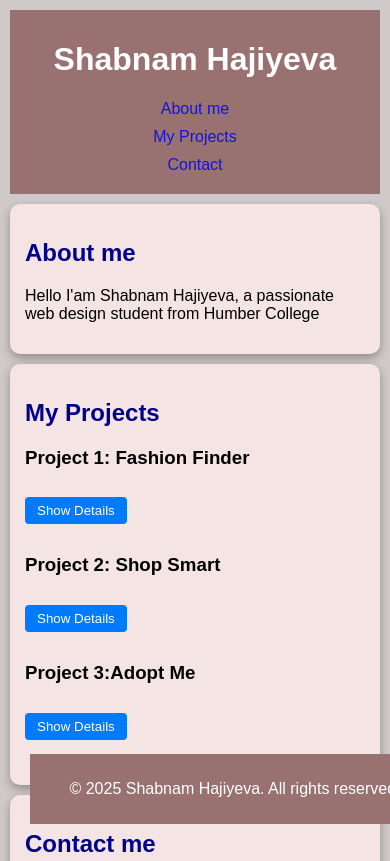
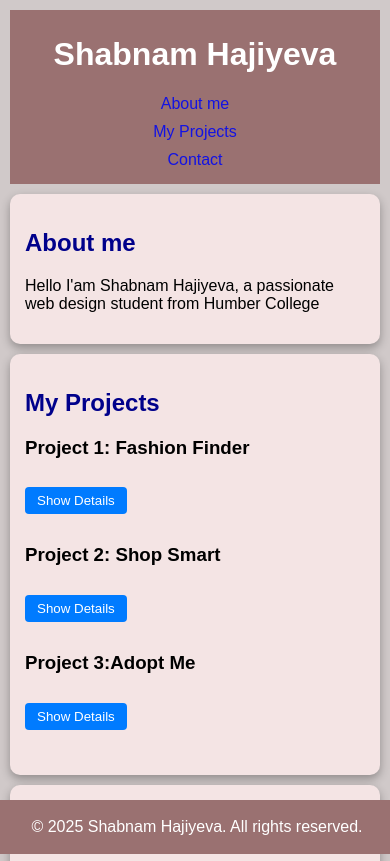
Before and after one commit to Shabnam-Hajiyeva/Continuous-Improvement, a plain HTML site: page index.html in a window 390 px wide. Shown: the top 861 px of the page. Drawn offline with Linux system fonts and the light colour scheme.

Commit message:
Changed footer part with margin

```diff
--- a/style.css
+++ b/style.css
@@ -73,7 +73,7 @@ footer {
     padding: 5px;
     margin: 5px;
   }
-
+ }
 
   nav ul {
     display: block;
@@ -87,9 +87,10 @@ footer {
   }
 
 
-  header, footer {
-    padding: 10px;
+  header {
+    padding: 5px;
     text-align: center;
+
   }
 
 
@@ -97,7 +98,7 @@ footer {
     margin: 10px 0;
     padding: 15px;
   }
-}
+
 
 .hidden {
   display: none;
@@ -142,3 +143,10 @@ button{
 color:green;
 margin-top: 10px;
 }
+
+footer{
+    margin: -10px;
+    padding: -25px;
+    padding-top: -100px;
+
+}
```
